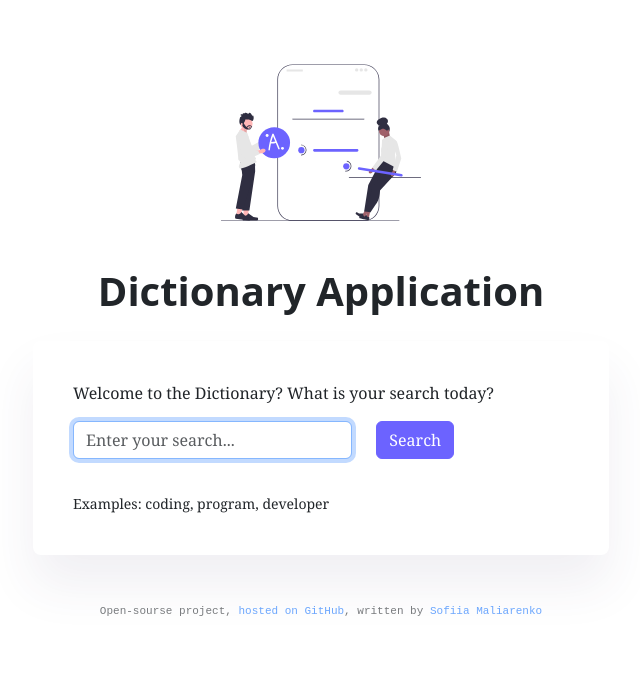
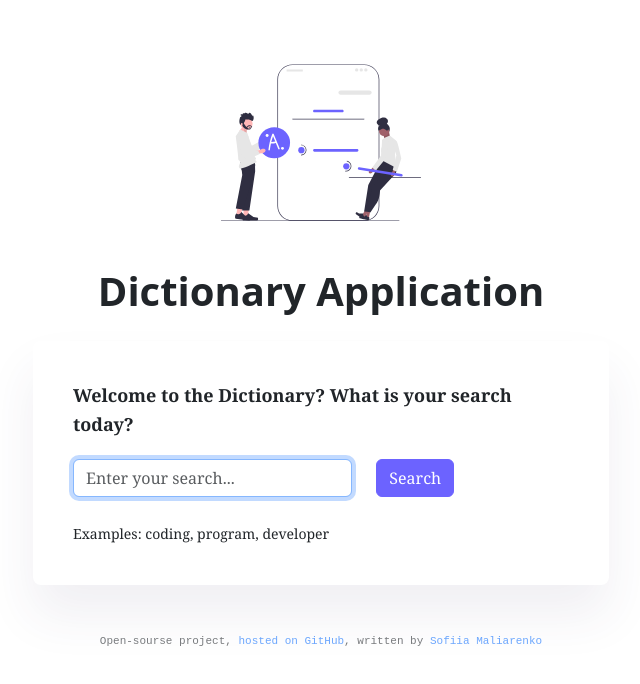
Before and after one commit to sophxmia/react-dictionary-app, a React (Create React App) app: page / in a window 1280 px wide. Shown: the top 684 px of the page, without its empty margins (319-959 px from the left). Built offline with nearby package versions, Linux system fonts and the light colour scheme.

Commit message:
added CSS improvements

```diff
--- a/src/Dictionary.css
+++ b/src/Dictionary.css
@@ -8,6 +8,14 @@
   margin-top: 10px;
   padding: 40px;
 }
+.Dictionary label {
+  font-weight: 600;
+  font-style: normal;
+  font-size: 18px;
+  margin-bottom: 20px;
+  display: block;
+  line-height: 29px;
+}
 .Dictionary .btn {
   background-color: var(--branding-color);
   border-color: var(--branding-color);
--- a/src/Dictionary.js
+++ b/src/Dictionary.js
@@ -7,7 +7,7 @@ export default function Dictionary() {
       <section>
         <form>
           <label>Welcome to the Dictionary? What is your search today?</label>
-          <div className="row my-3">
+          <div className="row my-2">
             <div className="col-sm-7">
               <input
                 type="search"
```
